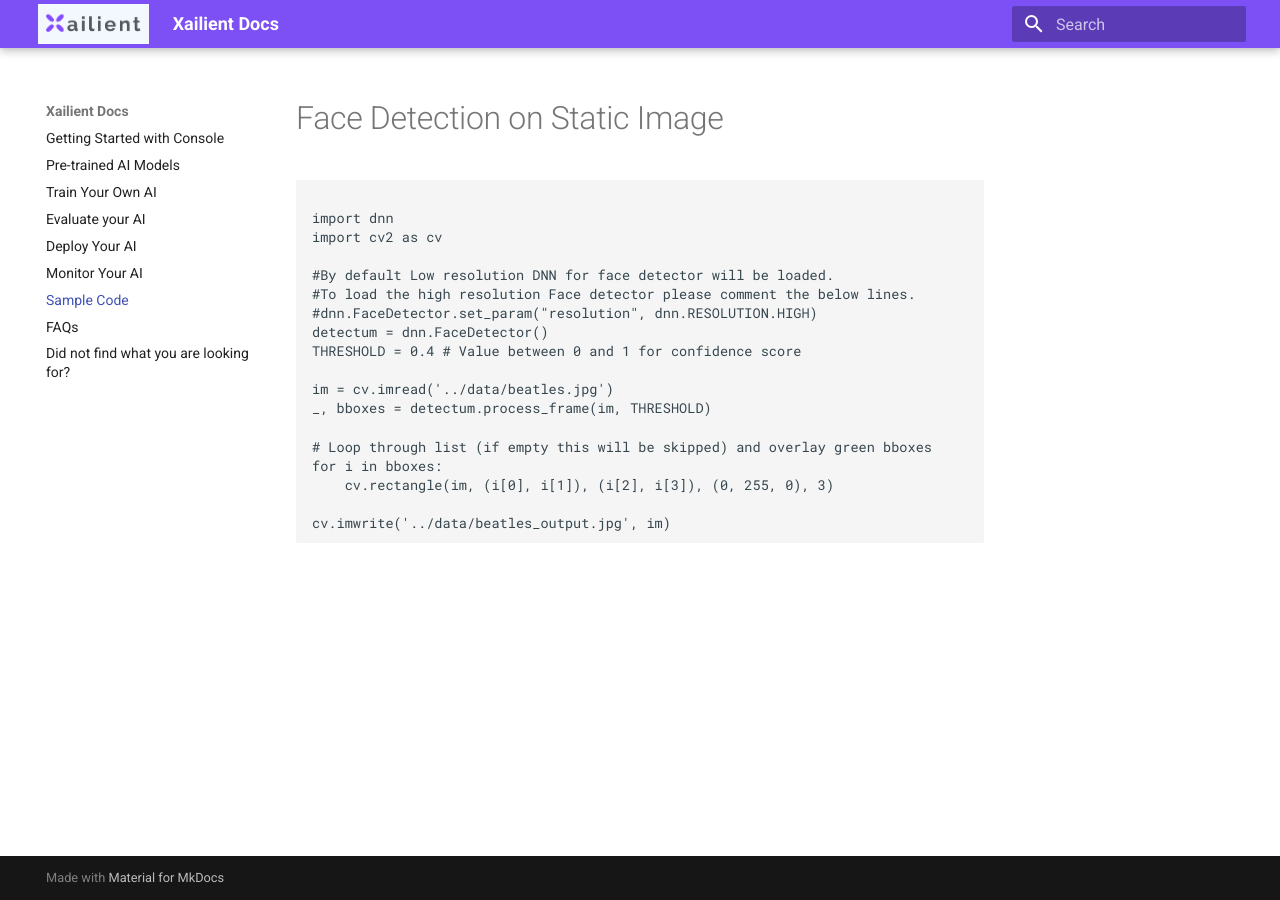
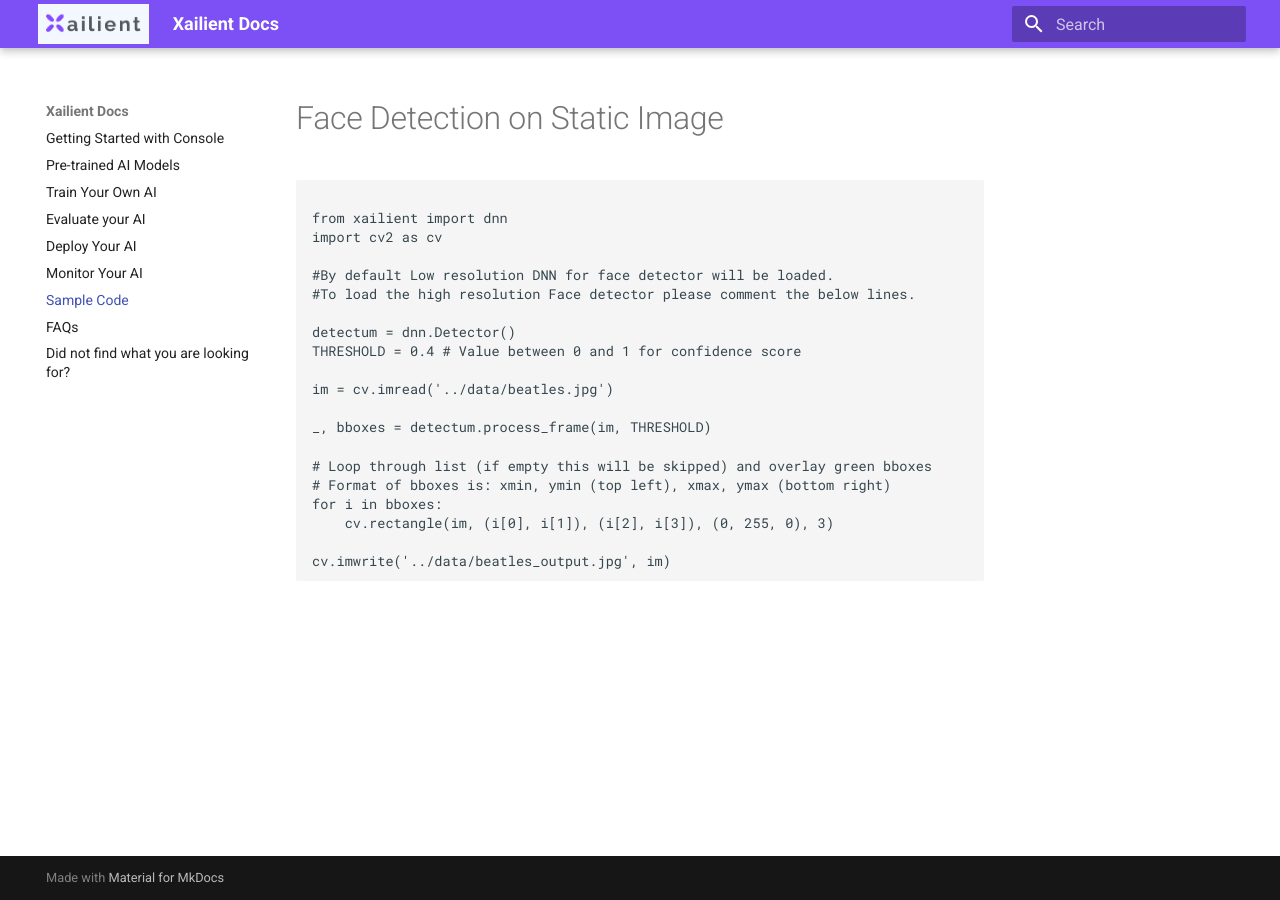
Before and after one commit to xailient-public/docs, an MkDocs documentation site: the page built from docs/sample_code.md, in a window 1280 px wide. Built offline with MkDocs 1.6.1 and Material for MkDocs 9.7.7, drawn with Linux system fonts in a browser that asks for light colours.

Commit message:
Updated sample code.

```diff
--- a/docs/sample_code.md
+++ b/docs/sample_code.md
@@ -1,19 +1,21 @@
 # Face Detection on Static Image
 
 <pre><code>
-import dnn
+from xailient import dnn
 import cv2 as cv
 
 #By default Low resolution DNN for face detector will be loaded.
 #To load the high resolution Face detector please comment the below lines.
-#dnn.FaceDetector.set_param("resolution", dnn.RESOLUTION.HIGH)
-detectum = dnn.FaceDetector()
+
+detectum = dnn.Detector()
 THRESHOLD = 0.4 # Value between 0 and 1 for confidence score
 
 im = cv.imread('../data/beatles.jpg')
+
 _, bboxes = detectum.process_frame(im, THRESHOLD)
 
 # Loop through list (if empty this will be skipped) and overlay green bboxes
+# Format of bboxes is: xmin, ymin (top left), xmax, ymax (bottom right)
 for i in bboxes:
     cv.rectangle(im, (i[0], i[1]), (i[2], i[3]), (0, 255, 0), 3)
 
```
